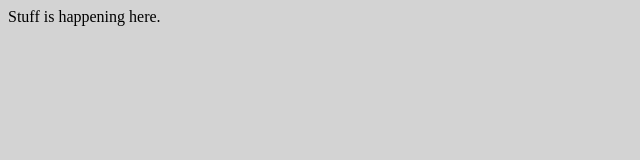
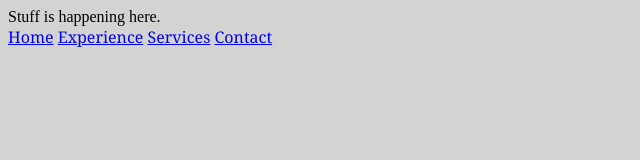
Before and after one commit to cod3burrito/editorPage, a plain HTML site: page client/about.html in a window 1280 px wide. Shown: the whole page, without its empty margins (0-640 px from the left). Drawn offline with Linux system fonts and the light colour scheme; files that its build step writes are made by us from their sources.

Commit message:
nav bar applied across

```diff
--- a/about.html
+++ b/client/about.html
@@ -8,5 +8,11 @@
 
     <body>
         Stuff is happening here.
+        <nav id="nav">
+            <a href="./index.html">Home</a>
+            <a href="./resume.html">Experience</a>
+            <a href="./services.html">Services</a>
+            <a href="./contact.html">Contact</a>
+        </nav>
     </body>
 </html>
```
Also changed, not shown: client/contact.html (renamed from contact.html, +7 -2 lines), client/resume.html (renamed from resume.html, +7 -0 lines), client/services.html (renamed from services.html, +7 -0 lines), client/index.html (renamed from index.html), server/script.js (added), server/style.css (renamed from style.css).
